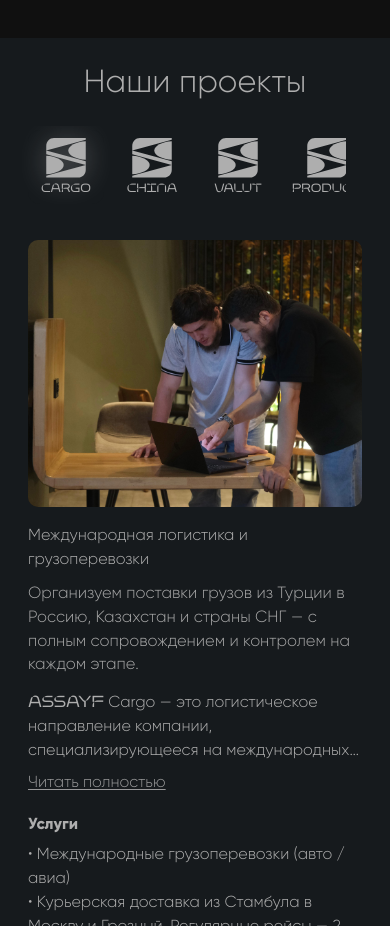
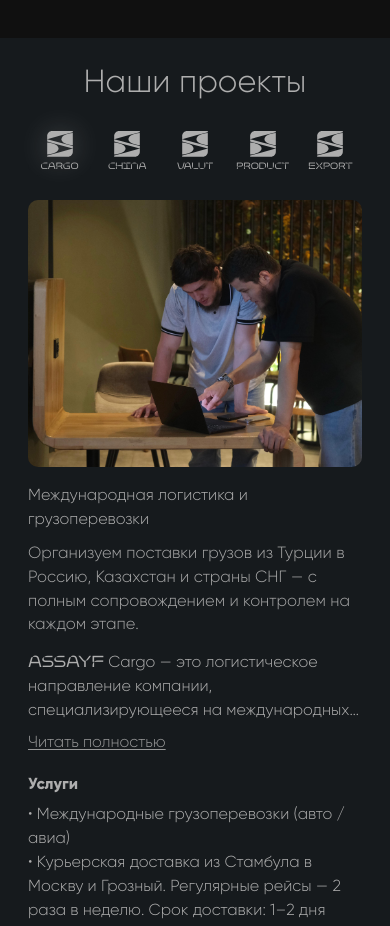
Before and after one commit to frontendarxo/assayf, a React (Vite) app: page / in a window 390 px wide. Shown: the part 2400-3326 px from the top of the page. Built offline with nearby package versions, Linux system fonts and the light colour scheme.

Commit message:
fix(spheres): автосмена раз в 20с и только при видимости секции

```diff
--- a/src/widgets/spheres/index.tsx
+++ b/src/widgets/spheres/index.tsx
@@ -1,6 +1,6 @@
 import { clsx } from "clsx"
 import { AnimatePresence, motion, useReducedMotion } from "framer-motion"
-import { useEffect, useMemo, useState } from "react"
+import { useEffect, useMemo, useRef, useState } from "react"
 
 import { Shpera, type ShperaCardTheme } from "../../components/shpera"
 import { getLocalizedSpheres } from "../../data/spheres"
@@ -27,7 +27,10 @@ const SPHERES_TEXT_ON_DARK_BG = "#AEAEAE"
 const SPHERES_TEXT_ON_LIGHT_BG = "#161A1D"
 const DARK_BG_LUMINANCE_THRESHOLD = 0.4
 
-const SPHERE_AUTO_ROTATION_MS = 12_000
+const SPHERE_AUTO_ROTATION_MS = 20_000
+
+/** Доля секции в viewport, с которой считаем, что пользователь «дошёл» до блока */
+const SPHERE_SECTION_VISIBILITY_THRESHOLD = 0.2
 const SPHERE_CONTENT_CROSSFADE_S = 0.55
 
 const ICON_SPRING_STIFFNESS = 400
@@ -70,10 +73,31 @@ export const Spheres = () => {
     const { t } = useLanguage()
     const spheres = useMemo(() => getLocalizedSpheres(t), [t])
     const [activeSphere, setActiveSphere] = useState<number>(1)
+    const [isSectionInView, setIsSectionInView] = useState(false)
+    const sectionRef = useRef<HTMLElement | null>(null)
     const reduce = useReducedMotion()
 
     useEffect(() => {
-        if (reduce || spheres.length <= 1) return
+        const el = sectionRef.current
+        if (!el) return
+
+        const observer = new IntersectionObserver(
+            ([entry]) => {
+                const visible =
+                    entry.isIntersecting &&
+                    entry.intersectionRatio >= SPHERE_SECTION_VISIBILITY_THRESHOLD
+                setIsSectionInView(visible)
+            },
+            { threshold: [0, SPHERE_SECTION_VISIBILITY_THRESHOLD, 0.5, 1] },
+        )
+        observer.observe(el)
+        return () => {
+            observer.disconnect()
+        }
+    }, [])
+
+    useEffect(() => {
+        if (reduce || spheres.length <= 1 || !isSectionInView) return
         const id = window.setInterval(() => {
             setActiveSphere((prev) => {
                 const idx = spheres.findIndex((s) => s.id === prev)
@@ -82,7 +106,7 @@ export const Spheres = () => {
             })
         }, SPHERE_AUTO_ROTATION_MS)
         return () => window.clearInterval(id)
-    }, [reduce, spheres, activeSphere])
+    }, [reduce, spheres, isSectionInView])
 
     const sectionStyle = useMemo(() => {
         const backgroundColor = SPHERE_ACTIVE_BACKGROUND[activeSphere]
@@ -111,7 +135,12 @@ export const Spheres = () => {
     const iconVisible = { scale: 1, opacity: 1 }
 
     return (
-        <section className="spheres" id="activities" style={sectionStyle}>
+        <section
+            ref={sectionRef}
+            className="spheres"
+            id="activities"
+            style={sectionStyle}
+        >
             <div className="container">
                 <ScrollReveal>
                     <h2 className="spheres-title">{t("spheres.sectionTitle")}</h2>
--- a/src/widgets/spheres/style.css
+++ b/src/widgets/spheres/style.css
@@ -84,40 +84,6 @@
     font-weight: 800;
 }
 
-@media (max-width: 400px) {
-    .spheres-list {
-        display: flex;
-        flex-wrap: nowrap;
-        justify-content: flex-start;
-        align-items: stretch;
-        gap: 10px;
-        overflow-x: auto;
-        overflow-y: hidden;
-        padding: 4px 2px 12px;
-        margin-left: calc(-1 * var(--container-pad, 16px));
-        margin-right: calc(-1 * var(--container-pad, 16px));
-        padding-left: var(--container-pad, 16px);
-        padding-right: var(--container-pad, 16px);
-        scroll-padding-inline: var(--container-pad, 16px);
-        -webkit-overflow-scrolling: touch;
-        scroll-snap-type: x proximity;
-        scrollbar-width: thin;
-    }
-
-    .spheres-list__item {
-        flex: 0 0 auto;
-        width: auto;
-        min-width: 76px;
-        max-width: 100px;
-        scroll-snap-align: start;
-    }
-
-    .spheres-list__icon {
-        width: 40px;
-        height: 40px;
-    }
-}
-
 .spheres-content {
     width: 100%;
 }
@@ -140,7 +106,33 @@
     }
 
     .spheres-list {
+        display: grid;
+        grid-template-columns: repeat(5, minmax(0, 1fr));
         margin-top: 16px;
         margin-bottom: 24px;
+        --spheres-tab-gap: clamp(2px, 1.2vw, 8px);
+        gap: var(--spheres-tab-gap);
+    }
+
+    .spheres-list__item {
+        font-size: clamp(0.5rem, 2.35vw, 0.8125rem);
+        padding: clamp(4px, 1.2vw, 10px) clamp(2px, 0.9vw, 6px);
+        line-height: 1.12;
+    }
+
+    .spheres-list__icon {
+        width: clamp(26px, 6.5vw, 40px);
+        height: clamp(26px, 6.5vw, 40px);
     }
 }
+
+@media (max-width: 360px) {
+    .spheres-list {
+        --spheres-tab-gap: 2px;
+    }
+
+    .spheres-list__item {
+        font-size: clamp(0.45rem, 2.5vw, 0.75rem);
+        padding-inline: 1px;
+    }
+}
```
